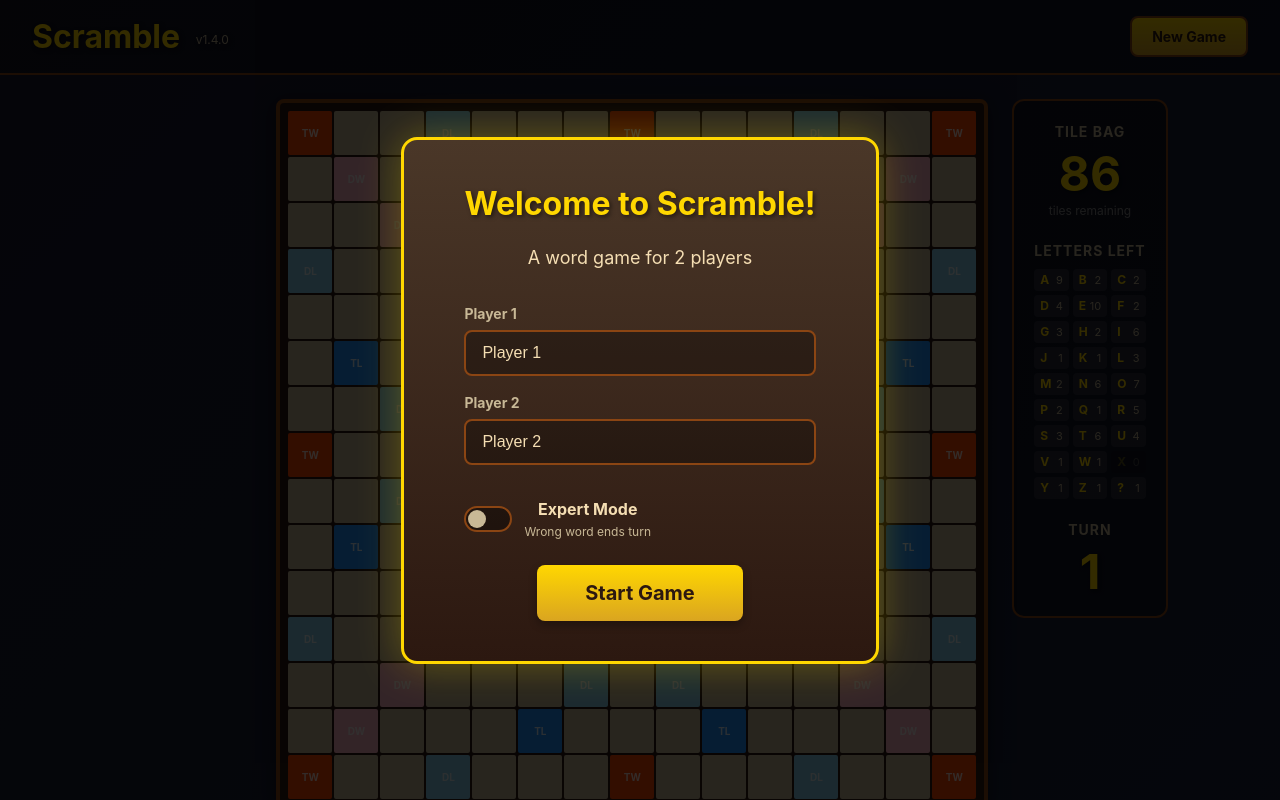
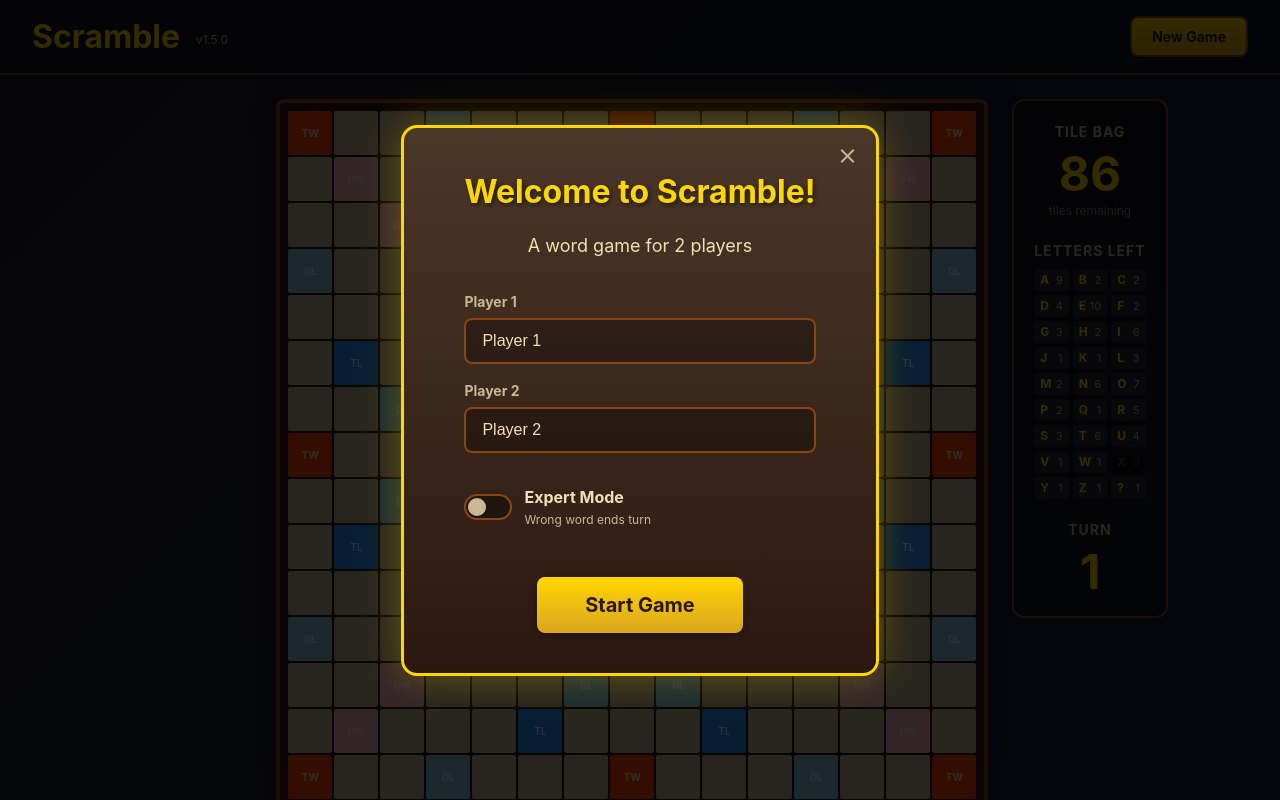
Before and after one commit to abattenb/scramble, a React (Vite) app: page / in a window 1280 px wide. Shown: the top 800 px of the page. Built offline with nearby package versions, Linux system fonts and the light colour scheme.

Commit message:
Add Google Fonts/Icons and close button to modal (v1.5.0)

```diff
--- a/index.html
+++ b/index.html
@@ -5,6 +5,10 @@
     <link rel="icon" type="image/svg+xml" href="/vite.svg" />
     <meta name="viewport" content="width=device-width, initial-scale=1.0" />
     <title>scramble</title>
+    <link rel="preconnect" href="https://fonts.googleapis.com">
+    <link rel="preconnect" href="https://fonts.gstatic.com" crossorigin>
+    <link href="https://fonts.googleapis.com/css2?family=Roboto:wght@400;500;700&display=swap" rel="stylesheet">
+    <link href="https://fonts.googleapis.com/icon?family=Material+Icons" rel="stylesheet">
   </head>
   <body>
     <div id="root"></div>
--- a/src/App.css
+++ b/src/App.css
@@ -629,12 +629,38 @@ body {
 }
 
 .modal {
+  position: relative;
   background: linear-gradient(180deg, #4a3728 0%, #2c1810 100%);
   border: 3px solid #ffd700;
   border-radius: 16px;
   padding: 40px 60px;
   text-align: center;
   box-shadow: 0 0 40px rgba(255, 215, 0, 0.3);
+}
+
+.modal-close-btn {
+  position: absolute;
+  top: 12px;
+  right: 12px;
+  background: transparent;
+  border: none;
+  color: #c8b896;
+  cursor: pointer;
+  padding: 4px;
+  border-radius: 4px;
+  transition: all 0.2s ease;
+  display: flex;
+  align-items: center;
+  justify-content: center;
+}
+
+.modal-close-btn:hover {
+  color: #ffd700;
+  background: rgba(255, 255, 255, 0.1);
+}
+
+.modal-close-btn .material-icons {
+  font-size: 24px;
 }
 
 .modal h2 {
@@ -714,7 +740,7 @@ body {
 
 /* Game settings toggle */
 .game-settings {
-  margin-bottom: 24px;
+  margin-bottom: 48px;
 }
 
 .toggle-setting {
@@ -765,6 +791,8 @@ body {
 .toggle-label {
   display: flex;
   flex-direction: column;
+  align-items: flex-start;
+  text-align: left;
   color: #f5deb3;
   font-weight: bold;
   font-size: 16px;
--- a/src/App.tsx
+++ b/src/App.tsx
@@ -704,12 +704,28 @@ function App() {
     setGamePhase('start');
   }, []);
 
+  const handleCloseModal = useCallback(() => {
+    // Only allow closing if there's an existing game in progress
+    const saved = loadGameState();
+    if (saved && !saved.gameOver) {
+      setGamePhase('playing');
+    }
+  }, []);
+
+  // Check if we can close the modal (has existing game)
+  const canCloseModal = loadGameState() !== null && !loadGameState()?.gameOver;
+
   return (
     <div className="app">
       {/* Start Game Modal */}
       {gamePhase === 'start' && (
         <div className="modal-overlay">
           <div className="modal">
+            {canCloseModal && (
+              <button className="modal-close-btn" onClick={handleCloseModal}>
+                <span className="material-icons">close</span>
+              </button>
+            )}
             <h2>Welcome to Scramble!</h2>
             <p>A word game for 2 players</p>
             <div className="player-name-inputs">
@@ -764,7 +780,7 @@ function App() {
       )}
 
       <header className="header">
-        <h1>Scramble <span className="version">v1.4.0</span></h1>
+        <h1>Scramble <span className="version">v1.5.0</span></h1>
         <div className="game-info">
           <button onClick={handleNewGame} className="new-game-btn">
             New Game
```
